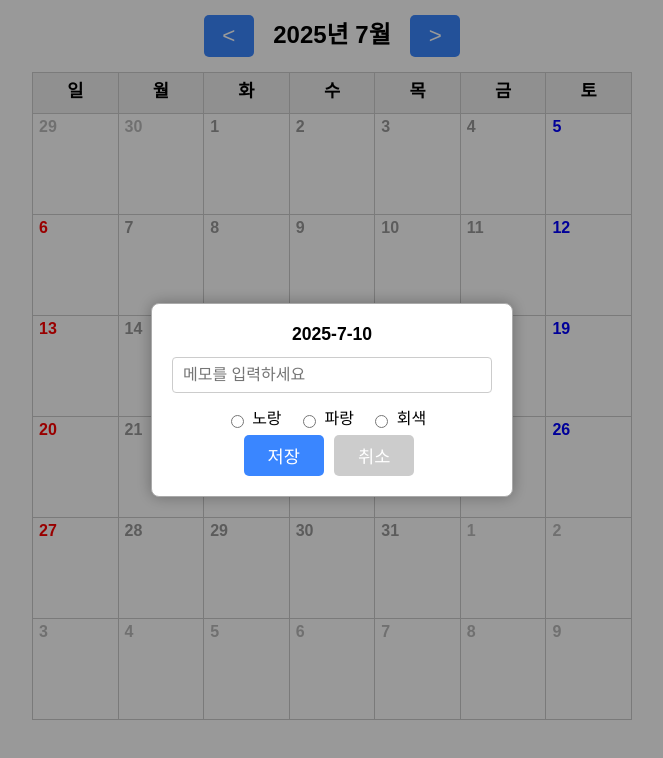
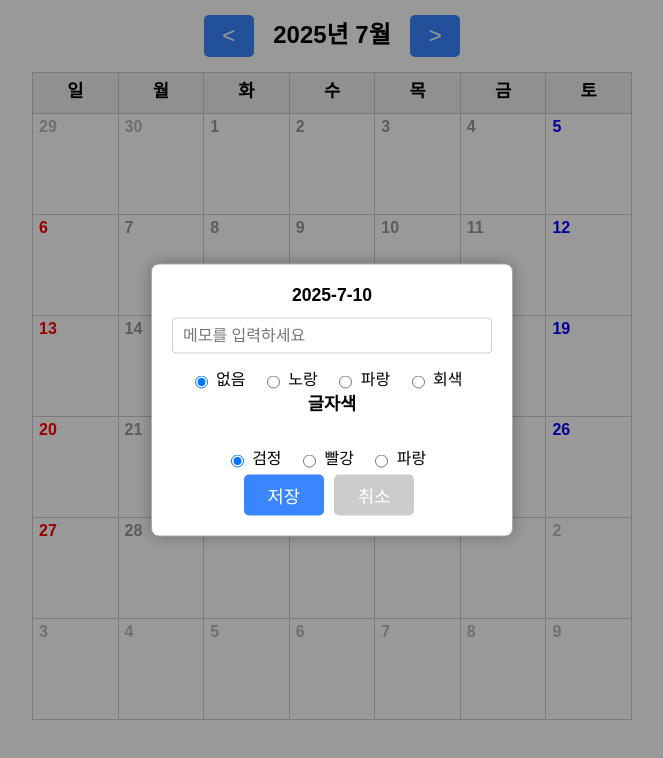
Before and after one commit to yh-yeop/calendar-app, a plain HTML site: page index.html in a window 1280 px wide. Both pictures are taken after a click on the element "10". Shown: the whole page, without its empty margins (308-971 px from the left). Drawn offline with Linux system fonts and the light colour scheme.

Commit message:
index.html updated

```diff
--- a/index.html
+++ b/index.html
@@ -73,7 +73,6 @@
     .memo {
       margin-top: 24px;
       font-size: 0.9rem;
-      color: #333;
       white-space: normal;
       overflow-wrap: break-word;
       word-wrap: break-word;
@@ -170,7 +169,6 @@
       display: none;
       z-index: 900;
     }
-
     /* 모바일용 반응형 */
     @media (max-width: 480px) {
       th, td {
@@ -212,7 +210,7 @@
       }
     }
   </style>
-    <link rel="manifest" href="manifest.json" />
+  <link rel="manifest" href="manifest.json" />
   <script>
     if ('serviceWorker' in navigator) {
       navigator.serviceWorker.register('service-worker.js');
@@ -232,9 +230,16 @@
     <b id="popupDate"></b>
     <input type="text" id="memoInput" placeholder="메모를 입력하세요" maxlength="50" />
     <div>
-      <label><input type="radio" name="color" value="yellow" checked /> 노랑</label>
+      <label><input type="radio" name="color" value="" /> 없음</label>
+      <label><input type="radio" name="color" value="yellow" /> 노랑</label>
       <label><input type="radio" name="color" value="blue" /> 파랑</label>
       <label><input type="radio" name="color" value="gray" /> 회색</label>
+    </div>
+    <div>
+      <b>글자색</b><br />
+      <label><input type="radio" name="memoColor" value="black" checked /> 검정</label>
+      <label><input type="radio" name="memoColor" value="red" /> 빨강</label>
+      <label><input type="radio" name="memoColor" value="blue" /> 파랑</label>
     </div>
     <button onclick="saveMemo()">저장</button>
     <button onclick="closePopup()">취소</button>
@@ -299,12 +304,14 @@
         const saved = JSON.parse(localStorage.getItem(fullDate) || '{}');
         const colorClass = saved.color || '';
         const memo = saved.memo || '';
+        const memoColor = saved.memoColor || 'black';
+
         if (weekDay === 0) dateClass += ' sun';
         if (weekDay === 6) dateClass += ' sat';
 
         html += `<td class="${colorClass}" onclick="openPopup('${fullDate}')">
                    <div class="date ${dateClass}">${displayDate}</div>
-                   <div class="memo">${memo}</div>
+                   <div class="memo" style="color:${memoColor};">${memo}</div>
                  </td>`;
         if (i % 7 === 6) html += '</tr><tr>';
       }
@@ -327,7 +334,10 @@
       const saved = JSON.parse(localStorage.getItem(dateStr) || '{}');
       memoInput.value = saved.memo || '';
       document.querySelectorAll('input[name="color"]').forEach((r) => {
-        r.checked = r.value === saved.color;
+        r.checked = r.value === (saved.color || '');
+      });
+      document.querySelectorAll('input[name="memoColor"]').forEach((r) => {
+        r.checked = r.value === (saved.memoColor || 'black');
       });
       popup.style.display = 'block';
       overlay.style.display = 'block';
@@ -341,7 +351,12 @@
     function saveMemo() {
       const memo = memoInput.value.trim();
       const color = document.querySelector('input[name="color"]:checked').value;
-      localStorage.setItem(selectedDate, JSON.stringify({ memo, color }));
+      const memoColor = document.querySelector('input[name="memoColor"]:checked').value;
+
+      localStorage.setItem(
+        selectedDate,
+        JSON.stringify({ memo, color, memoColor })
+      );
       closePopup();
       buildCalendar();
     }
```
